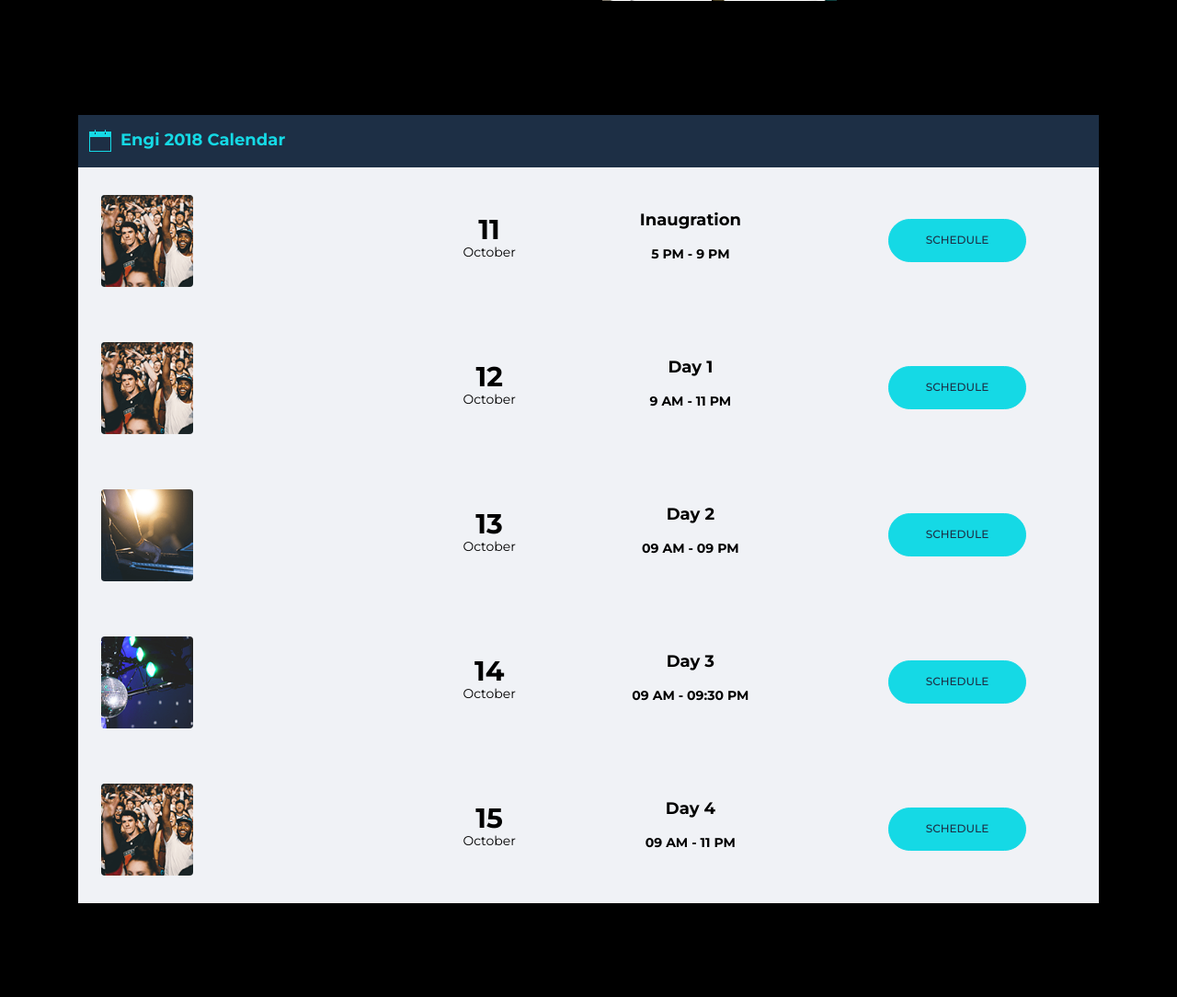
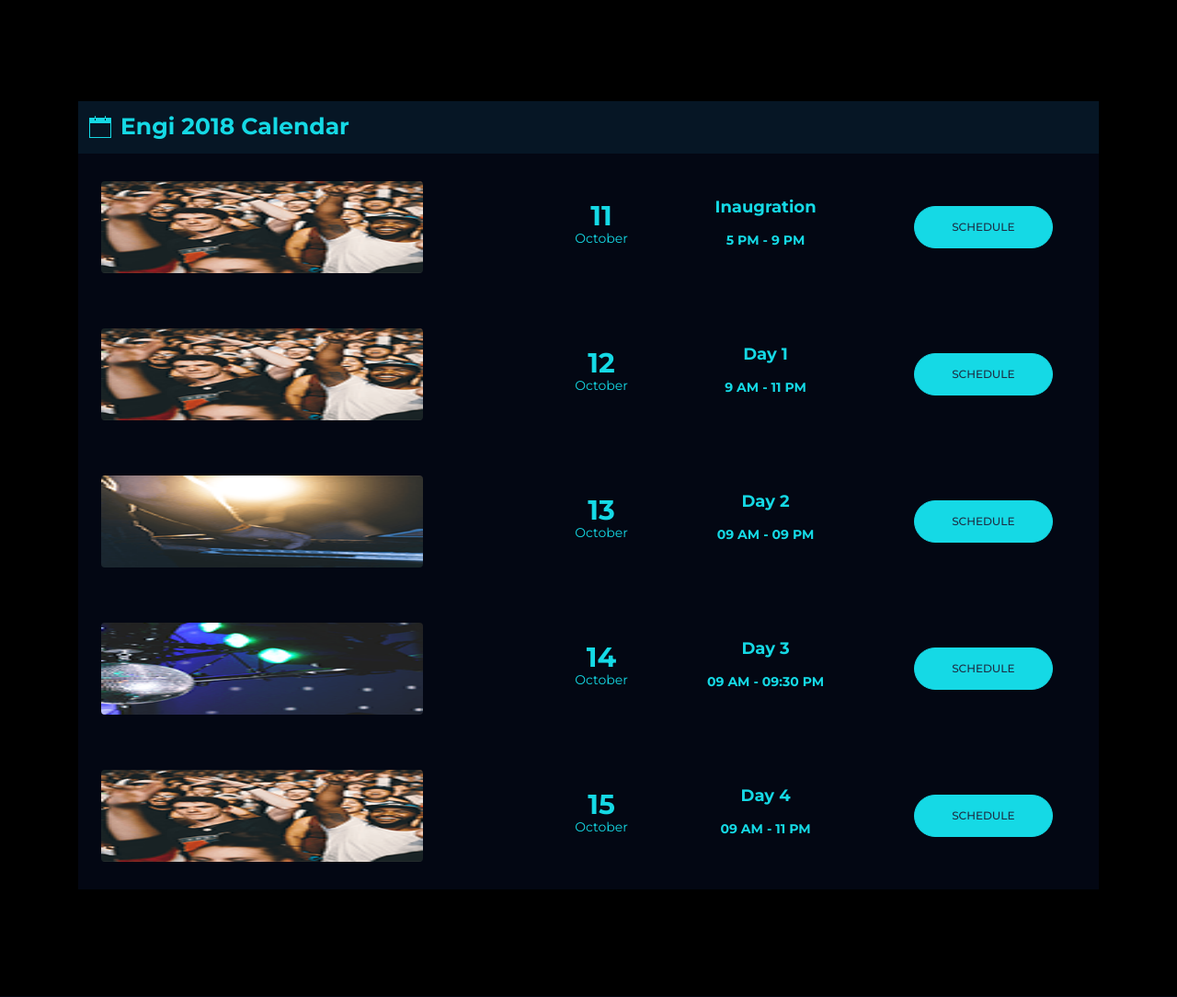
Before and after one commit to abhilekh703/engineer-nitk, a PHP site: page / in a window 1280 px wide. Shown: the part 2503-3587 px from the top of the page at 92% size. Run offline with PHP 8.4, Linux system fonts and the light colour scheme; some web fonts are replaced.

Commit message:
Add files via upload

```diff
--- a/assets/css/main.css
+++ b/assets/css/main.css
@@ -40,7 +40,7 @@ body {
 h1, h2, h3, h4, h5, h6 {
   font-family: "Montserrat",sans-serif;
   font-weight: 700;
-  color: black;
+  color: #15d9e5;
   line-height: 1.3;
 }
 
@@ -139,7 +139,7 @@ ul.nosyely_list {
   padding: 25px;
   min-width: 120px;
   background-color: rgba(4,16,31,0.8);
-  color: #ffffff;
+  color: #16d8e4;
   font-size: 30px;
   font-weight: 600;
   text-align: center;
@@ -2418,7 +2418,8 @@ Cover
   overflow: hidden;
 }
 .speaker_box .speaker_img img {
-  width: 100%;
+  width: 264px;
+  height: 255px;
   -webkit-transition: all ease-in-out 0.4s;
   transition: all ease-in-out 0.4s;
 }
@@ -2659,14 +2660,14 @@ Cover
   min-width: 1000px;
 }
 .table.event_calender thead.event_title {
-  background-color: #1d2f45;
+  background-color: #061625;
   color: #15d9e5;
   border: 0;
 }
 .table.event_calender thead.event_title th {
   vertical-align: bottom;
   border: 0;
-  font-size: 18px;
+  font-size: 25px;
   text-transform: capitalize;
   font-weight: 600;
 }
@@ -2681,7 +2682,7 @@ Cover
   display: inline-block;
 }
 .table.event_calender tbody {
-  background-color: #f0f2f6;
+  background-color: #030713;
 }
 .table.event_calender tbody td, .table.event_calender tbody th {
   padding: 30px 25px;
@@ -2692,12 +2693,13 @@ Cover
 .table.event_calender tbody td img, .table.event_calender tbody th img {
   border-radius: 4px;
   display: block;
-  max-width: 100px;
+  width: 350px;
+  height: 100px;
 }
 .table.event_calender tbody td.event_date {
   font-weight: 600;
   font-size: 30px;
-  color: #000;
+  color: #15d9e5;
 }
 .table.event_calender tbody td.event_date span {
   display: block;
@@ -3191,3 +3193,8 @@ a.dropdown-hover:hover{
   font-family: spaceAge;
   color: #16d8e4;
 }
+.timeCrack{
+  opacity: 0.1;
+  margin-left: 50px;
+  height:150px;
+}
```
